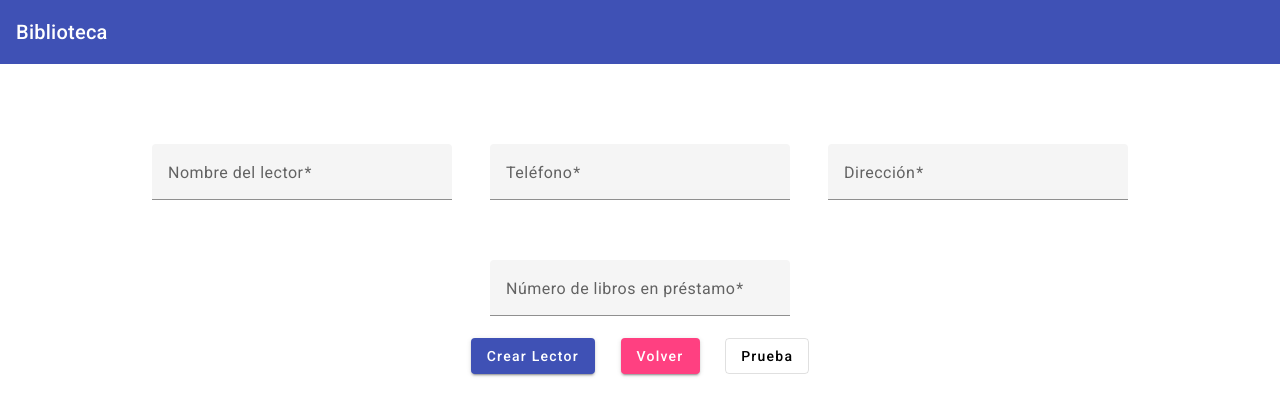
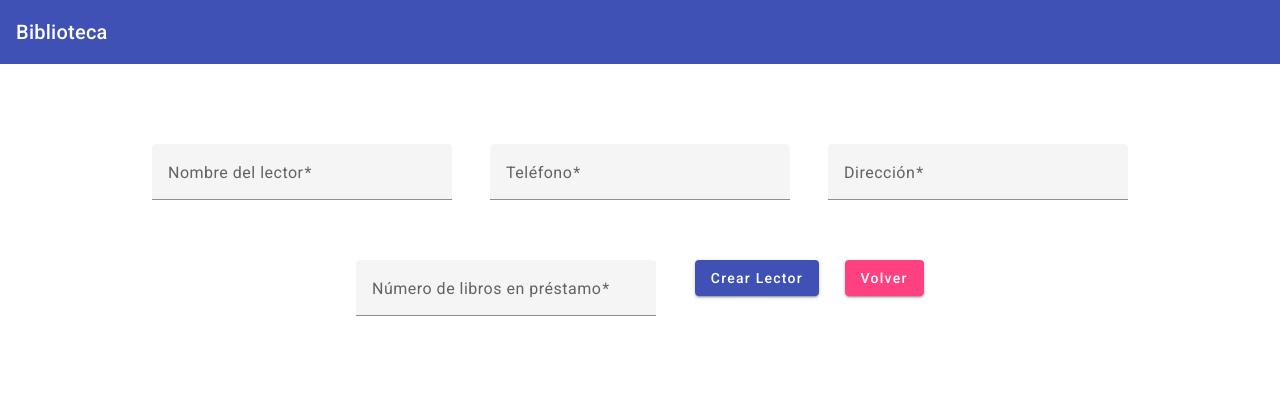
Before and after one commit to Yelose/bibliotecaFront, an Angular app: page /new-reader in a window 1280 px wide. Shown: the top 416 px of the page. Built offline with nearby package versions, Linux system fonts and the light colour scheme.

Commit message:
arreglado el formulario de newbook newreader

```diff
--- a/src/app/app.module.ts
+++ b/src/app/app.module.ts
@@ -1,12 +1,12 @@
 import { NgModule } from '@angular/core';
 import { BrowserModule } from '@angular/platform-browser';
+//formulario reactivo ngModel
+import { ReactiveFormsModule} from '@angular/forms';
 
 // componentes de Angular Material: están en modules/material
 
 //Este hace que te puedas comunicar con HTTP, sin esto, no funciona el main service.
 import { HttpClientModule } from '@angular/common/http';
-//formulario reactivo ngModel
-import { ReactiveFormsModule} from '@angular/forms';
 
 import { AppRoutingModule } from './app-routing.module';
 import { AppComponent } from './app.component';
--- a/src/app/pages/new-book/new-book.component.html
+++ b/src/app/pages/new-book/new-book.component.html
@@ -30,10 +30,10 @@
             <input matInput required value={{book.numeroCopias}} formControlName="numeroCopias">
             <mat-error *ngIf="numeroCopias?.errors?.['required']">Este campo es obligatorio</mat-error>
         </mat-form-field>
+        <div class="buttons">
+            <button mat-raised-button color="primary" type="submit">Crear Libro</button>
+            <button mat-raised-button color="accent" routerLink="/home">Volver</button>
+        </div>
     </form>
-    <div class="buttons">
-        <button mat-raised-button color="primary" type="submit">Crear Libro</button>
-        <button mat-raised-button color="accent" routerLink="/home">Volver</button>
-    </div>
 
 </div>
--- a/src/app/pages/new-book/new-book.component.scss
+++ b/src/app/pages/new-book/new-book.component.scss
@@ -11,12 +11,12 @@
         mat-form-field {
             min-width: 300px;
         }
+        .buttons {
+            display: flex;
+            gap: 2vw;
+        }
     }
     button {
         width: fit-content;
     }
-    .buttons {
-        display: flex;
-        gap: 2vw;
-    }
 }
--- a/src/app/pages/new-book/new-book.component.ts
+++ b/src/app/pages/new-book/new-book.component.ts
@@ -46,12 +46,13 @@
     return this.formBook.get('numeroCopias');
   }
 
-  async addBook(): Promise<void> {
-
+  async addBook(): Promise<void>{
+    console.log("Hago algo ¿o qué?")
     const { nombreLibro, genero, editorial, anyo, autor, numeroCopias} = this.formBook.value;
     if(!this.formBook.valid || !nombreLibro || !genero || !editorial || !anyo || !autor || !numeroCopias){
       return;
     }
+
     await this.service.book.CreateBook(this.formBook.value)
     this.router.navigate(["home"])
   }
--- a/src/app/pages/new-reader/new-reader.component.html
+++ b/src/app/pages/new-reader/new-reader.component.html
@@ -1,5 +1,5 @@
 <div class="container">
-    <form [formGroup]="formReader" (ngSubmit)="prueba()">
+    <form [formGroup]="formReader" (ngSubmit)="addReader()">
         <mat-form-field floatLabel="auto" color="primary" appearance="fill">
             <mat-label>Nombre del lector</mat-label>
             <input matInput required value={{reader.nombreLector}} formControlName="nombreLector">
@@ -20,10 +20,9 @@
             <input matInput required value={{reader.nLibrosPrestados}} formControlName="nLibrosPrestados">
             <mat-error *ngIf="nLibrosPrestados?.errors?.['required']">Este campo es obligatorio</mat-error>
         </mat-form-field>
+        <div class="buttons">
+            <button mat-raised-button color="primary" type="submit">Crear Lector</button>
+            <button mat-raised-button color="accent" routerLink="/home">Volver</button>
+        </div>
     </form>
-    <div class="buttons">
-        <button mat-raised-button color="primary">Crear Lector</button>
-        <button mat-raised-button color="accent" routerLink="/home">Volver</button>
-        <button mat-stroked-button type="submit">Prueba</button>
-    </div>
 </div>
--- a/src/app/pages/new-reader/new-reader.component.scss
+++ b/src/app/pages/new-reader/new-reader.component.scss
@@ -12,13 +12,13 @@
         mat-form-field {
             min-width: 300px;
         }
+        .buttons {
+            display: flex;
+            gap: 2vw;
+        }
     }
     button {
         width: fit-content;
     }
-    .buttons {
-        display: flex;
-        gap: 2vw;
-    }
 
 }
```
